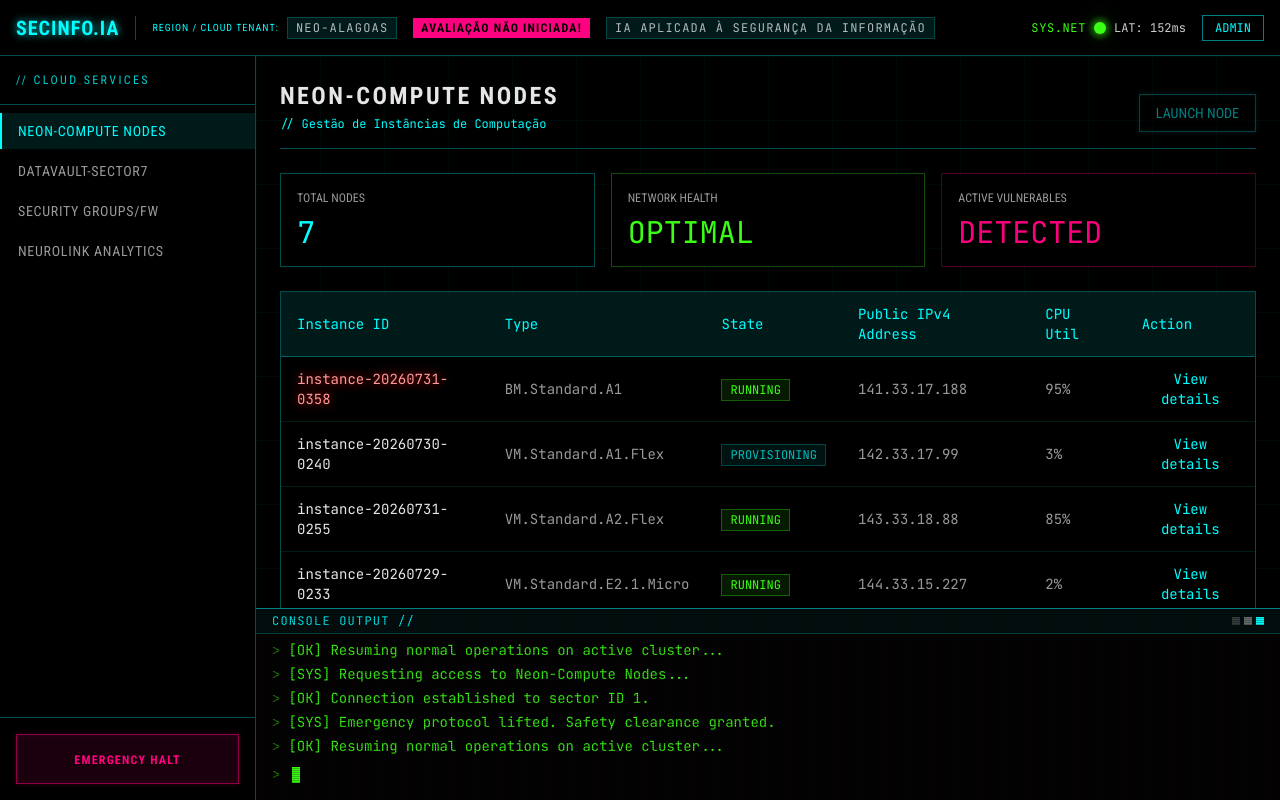
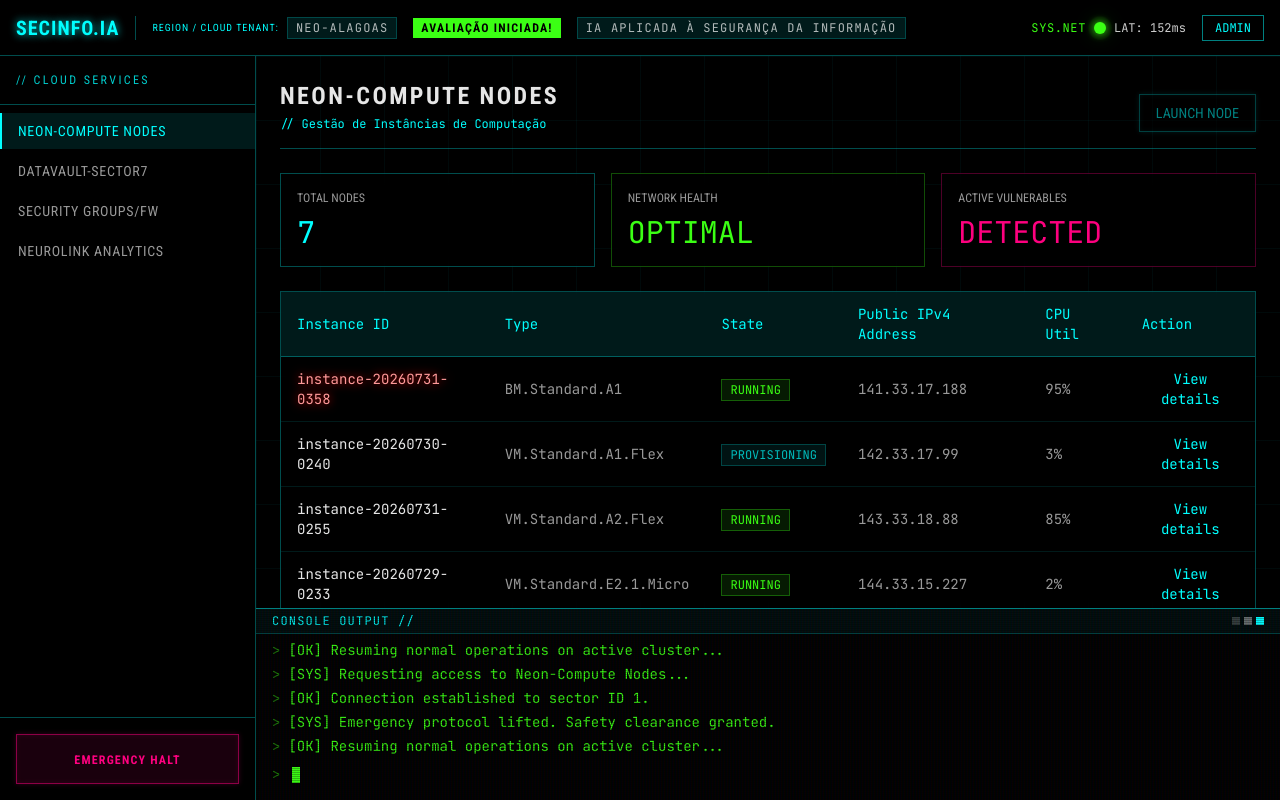
Before and after one commit to ziraldocardoso/SecInfo.IA, a React (Vite) app: page / in a window 1280 px wide. Built offline with nearby package versions, Linux system fonts and the light colour scheme.

Commit message:
feat: avaliação iniciada

```diff
--- a/src/components/layout/Topbar.jsx
+++ b/src/components/layout/Topbar.jsx
@@ -24,7 +24,7 @@ export default function Topbar({ onLog }) {
           <div className="hidden sm:flex items-center gap-2 text-xs uppercase tracking-widest text-white/70">
             <span className="text-[hsl(var(--primary))] uppercase text-[10px] tracking-widest">Region / Cloud Tenant:</span>
             <span className="font-mono bg-[hsl(var(--primary)/0.1)] px-2 py-0.5 border border-[hsl(var(--primary)/0.2)]">Neo-Alagoas</span>
-            <span className="ml-2 bg-[hsl(var(--danger))] text-black px-2 py-0.5 font-bold animate-pulse">Avaliação NÃO iniciada!</span>
+            <span className="ml-2 bg-[hsl(var(--success))] text-black px-2 py-0.5 font-bold animate-pulse">Avaliação iniciada!</span>
             <span className="ml-2 font-mono bg-[hsl(var(--primary)/0.1)] px-2 py-0.5 border border-[hsl(var(--primary)/0.2)]">IA Aplicada à Segurança da Informação</span>
           </div>
         </div>
```
